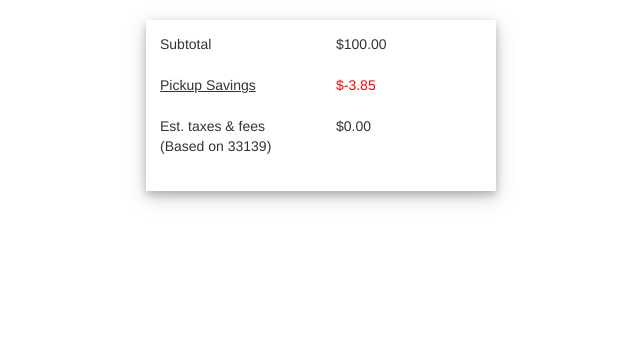
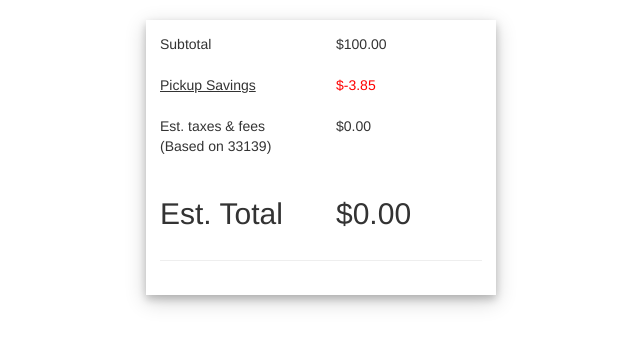
Before and after one commit to Sammykhaleel/shopping-cart-summary, a React (Create React App) app: page / in a window 1280 px wide. Shown: the top 346 px of the page, without its empty margins (319-959 px from the left). Built offline with nearby package versions, Linux system fonts and the light colour scheme.

Commit message:
create and import components for EstimatesTotal

```diff
--- a/src/App.js
+++ b/src/App.js
@@ -4,6 +4,7 @@
 import SubTotal from "./components/Subtotal/Subtotal";
 import PickupSavings from "./components/PickupSavings/PickupSavings";
 import TaxesFees from "./components/TaxesFees/TaxesFees";
+import EstimatedTotal from "./components/EstimatedTotal/EstimatedTotal";
 
 import "./App.css";
 // import { directive } from "@babel/types";
@@ -14,7 +15,8 @@
     this.state = {
       total: 100,
       PickupSavings: -3.85,
-      taxes: 0
+      taxes: 0,
+      EstimatedTotal: 0
     };
   }
   render() {
@@ -24,6 +26,8 @@
           <SubTotal price={this.state.total.toFixed(2)} />
           <PickupSavings price={this.state.PickupSavings} />
           <TaxesFees taxes={this.state.taxes.toFixed(2)} />
+          <EstimatedTotal price={this.state.EstimatedTotal.toFixed(2)} />
+          <hr />
         </Grid>
       </div>
     );
--- /dev/null
+++ b/src/components/EstimatedTotal/EstimatedTotal.js
@@ -0,0 +1,17 @@
+import React, { Component } from "react";
+import { Row, Col } from "react-bootstrap";
+
+export default class EstimatedTotal extends Component {
+  render() {
+    return (
+      <Row>
+        <Col md={6}>
+          <h2>Est. Total</h2>
+        </Col>
+        <Col md={6}>
+          <h2>{`$${this.props.price}`}</h2>
+        </Col>
+      </Row>
+    );
+  }
+}
```
